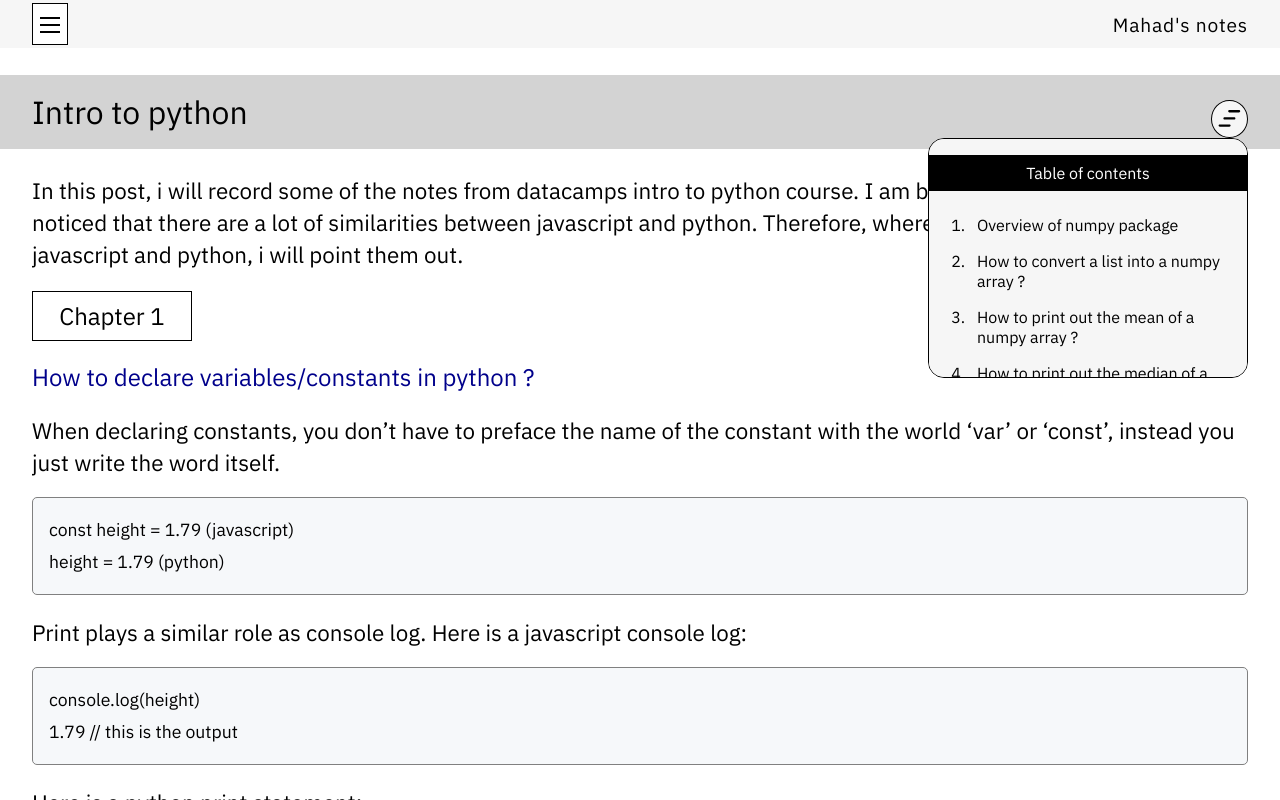
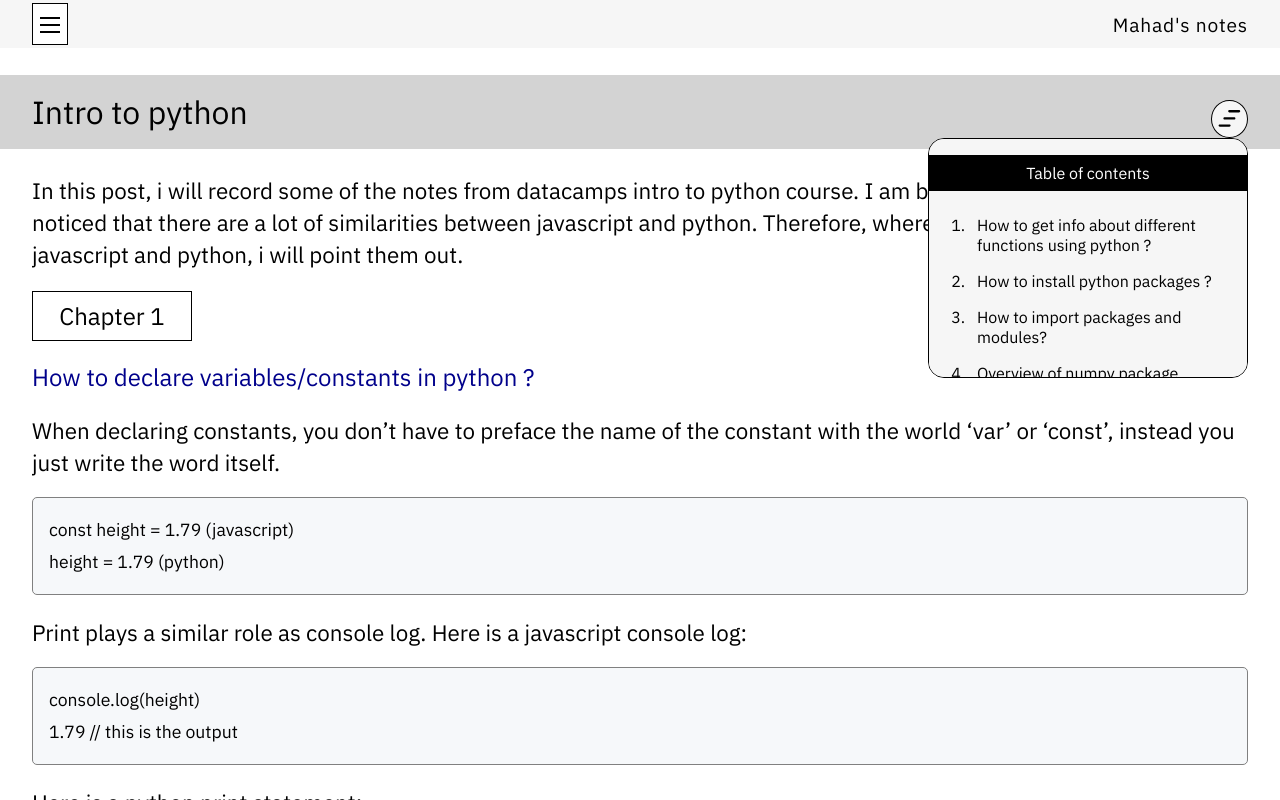
Before and after one commit to Elir-Mahad/notes, a Next.js app: page /intro-to-python in a window 1280 px wide. Both pictures are taken after a click on the button 1229 px from the left and 119 px from the top of the page. Shown: the top 800 px of the page. Built offline with nearby package versions, Linux system fonts and the light colour scheme.

Commit message:
content(PostMenu): add menu options for chapter 3

```diff
--- a/components/PostMenu.js
+++ b/components/PostMenu.js
@@ -45,6 +45,21 @@ function PostMenu() {
         <PmOptions>
           <PmOtitle>Table of contents</PmOtitle>
           <ol>
+            {/* Chapter three below */}
+            <Link to="about" spy={true} smooth={true}>
+              <PmOption>
+                How to get info about different functions using python ?
+              </PmOption>
+            </Link>
+
+            <Link to="about" spy={true} smooth={true}>
+              <PmOption>How to install python packages ?</PmOption>
+            </Link>
+
+            <Link to="about" spy={true} smooth={true}>
+              <PmOption>How to import packages and modules?</PmOption>
+            </Link>
+
             {/* Chapter four below */}
             <Link to="about" spy={true} smooth={true}>
               <PmOption>Overview of numpy package </PmOption>
```
